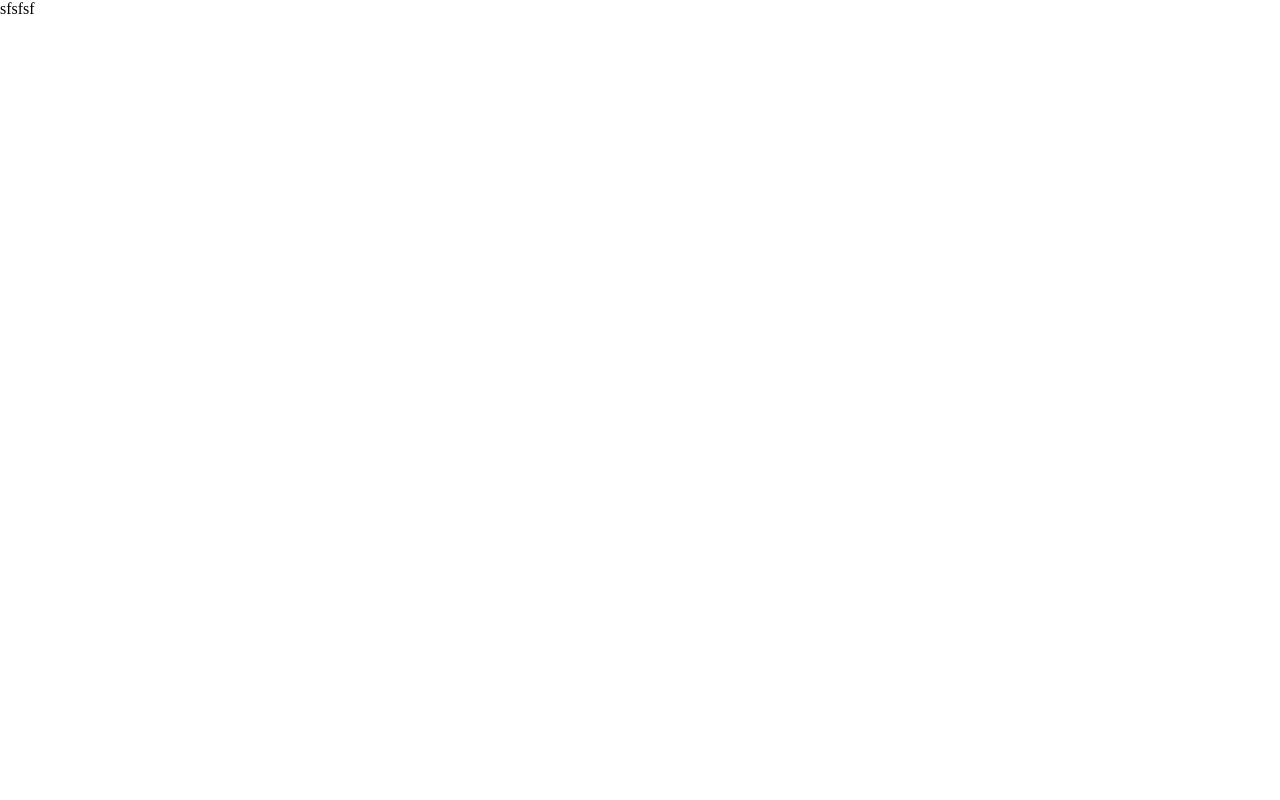
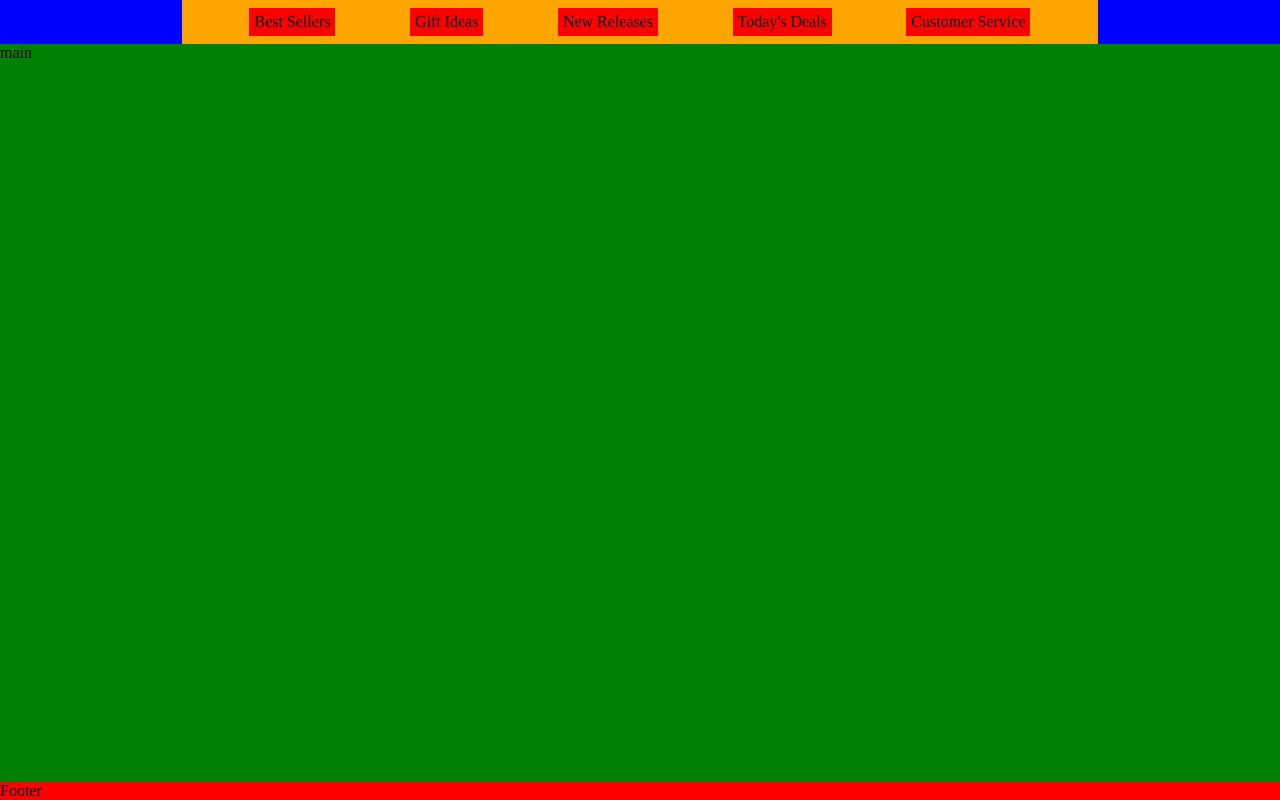
Before and after one commit to indraantoor/Ecommerce-Frontend, a Next.js app: page / in a window 1280 px wide. Built offline with nearby package versions, Linux system fonts and the light colour scheme.

Commit message:
feat: navbar with layout
Signed-off-by: indraantoor <indraantoor@gmail.com>

```diff
--- /dev/null
+++ b/src/common/components/Navbar/Navbar.component.tsx
@@ -0,0 +1,17 @@
+import { NavbarContainer } from '../styles/NavbarLayout.style';
+
+const NavbarComponent = ({ ...props }) => {
+  return (
+    <NavbarContainer>
+      <ul>
+        <li>Best Sellers</li>
+        <li>Gift Ideas</li>
+        <li>New Releases</li>
+        <li>Today's Deals</li>
+        <li>Customer Service</li>
+      </ul>
+    </NavbarContainer>
+  );
+};
+
+export default NavbarComponent;
--- /dev/null
+++ b/src/common/components/Navbar/index.tsx
@@ -0,0 +1,5 @@
+import NavbarComponent from './Navbar.component';
+
+export default function Navbar({ ...props }) {
+  return <NavbarComponent {...props} />;
+}
--- /dev/null
+++ b/src/common/components/styles/NavbarLayout.style.ts
@@ -0,0 +1,33 @@
+import styled from 'styled-components';
+
+export const NavbarContainer = styled.nav`
+  background-color: blue;
+  display: flex;
+  justify-content: center;
+
+  ul {
+    background-color: orange;
+    max-width: 900px;
+    width: 100%;
+    list-style: none;
+    display: flex;
+    justify-content: space-evenly;
+    margin: 0;
+    gap: 15px;
+    padding: 8px;
+
+    li {
+      cursor: pointer;
+      background-color: red;
+      padding: 5px;
+    }
+  }
+
+  /* &:before {
+    transform: skew(20deg);
+    height: 45px;
+    width: 20px;
+    background-color: red;
+    content: '';
+  } */
+`;
--- /dev/null
+++ b/src/common/styles/Layouts/NavContentFooterLayout.style.ts
@@ -0,0 +1,13 @@
+import styled from 'styled-components';
+
+export const NavContentFooterLayout = styled.main`
+  display: flex;
+  background-color: red;
+  min-height: 100vh;
+  flex-direction: column;
+`;
+
+export const MainContent = styled.div`
+  flex-grow: 1;
+  background-color: green;
+`;
--- a/src/pages/index.tsx
+++ b/src/pages/index.tsx
@@ -1,3 +1,8 @@
+import Navbar from '@/common/components/Navbar';
+import {
+  NavContentFooterLayout,
+  MainContent,
+} from '@/common/styles/Layouts/NavContentFooterLayout.style';
 import Head from 'next/head';
 import Image from 'next/image';
 
@@ -10,7 +15,13 @@ export default function Home() {
         <meta name="viewport" content="width=device-width, initial-scale=1" />
         <link rel="icon" href="/favicon.ico" />
       </Head>
-      <main>sfsfsf</main>
+      <NavContentFooterLayout>
+        <Navbar />
+        <MainContent>
+          <div>main</div>
+        </MainContent>
+        <div>Footer</div>
+      </NavContentFooterLayout>
     </>
   );
 }
```
